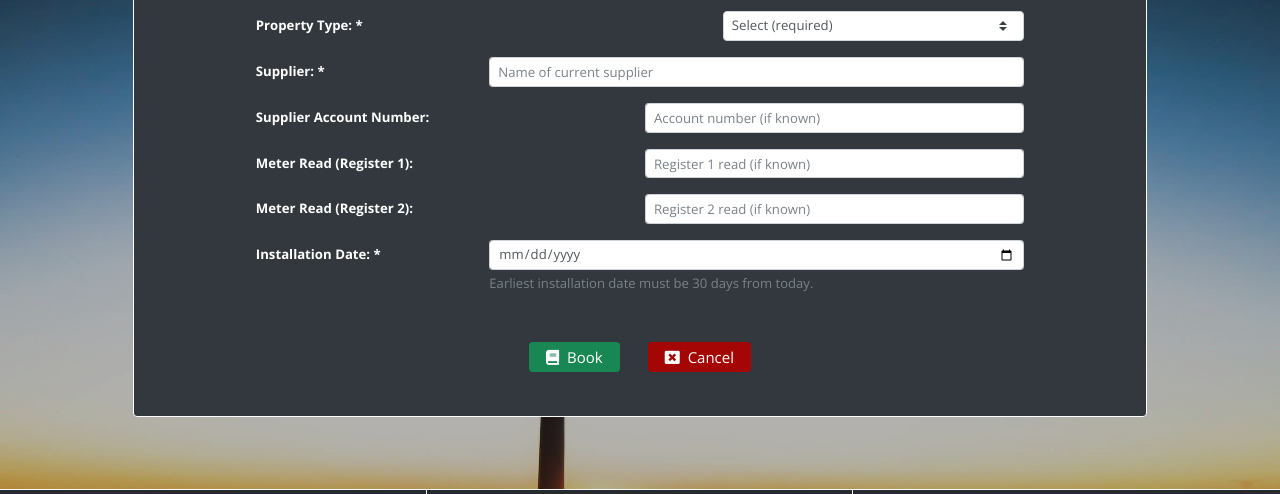
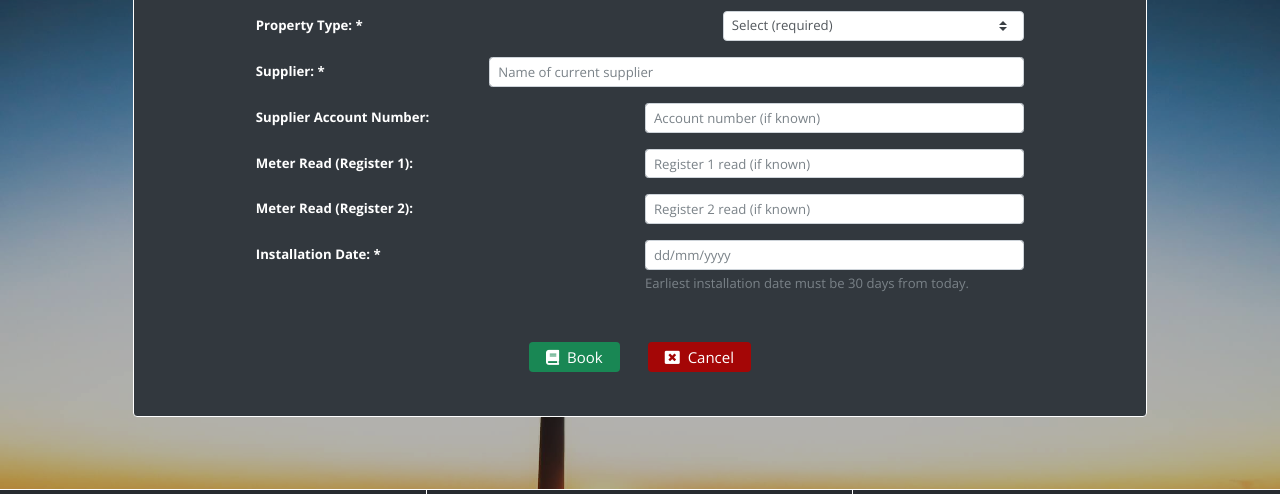
Before and after one commit to LukeGarnham/Wired-and-Wiser-MS3, a Flask app: page /book in a window 1280 px wide. Shown: the part 1003-1497 px from the top of the page. Run offline with Flask 2, Linux system fonts and the light colour scheme; some libraries are stand-ins or nearby versions.

Commit message:
Added jQuery UI datepicker to booking form.

```diff
--- a/static/js/script.js
+++ b/static/js/script.js
@@ -15,28 +15,6 @@
 //         }
 //     });
 // });
-
-// ----------------------------------------------------------------------------------------------------------Booking form date picker
-// Enforce a minimum date on the Booking form date picker.  Earliest booking date must be made 30 days in advance of today.
-// Solution found here:  https://stackoverflow.com/questions/32378590/set-date-input-fields-max-date-to-today
-// And here: https://stackoverflow.com/questions/44827066/add-30-days-to-a-current-date-js
-
-
-// if (document.getElementById("install_date")) {
-//     let today = new Date();
-//     today.setDate(today.getDate() + 30)
-//     let day = today.getDate();
-//     if (day < 10) {
-//         day = "0" + day;
-//     }
-//     let month = today.getMonth()+1;
-//     if (month < 10) {
-//         month = "0" + month;
-//     }
-//     let year = today.getFullYear();
-//     today = year+"-"+month+"-"+day;
-//     document.getElementById("install_date").setAttribute("min", today);
-// };
 
 // ----------------------------------------------------------------------------------------------------------Modals
 
@@ -62,10 +40,6 @@ $(document).ready(function() {
         $("#msn-modal").fadeOut();
     });
 
-    // Set up the install date with a datepicker widget using jQuery UI:  https://api.jqueryui.com/datepicker/
-    // $("#install_date" ).datepicker();
-    // $.datepicker.formatDate("dd/mm/yyyy");
-
     // ------------------------------------------------Delete Booking Modal
     // Open Delete Booking modal when button with id launch-delete-modal is clicked.
     $("#launch-delete-modal").click(function() {
@@ -76,4 +50,11 @@ $(document).ready(function() {
         $("#delete-booking-modal").fadeOut();
     });
 
+    // ----------------------------------------------------------------------------------------------------------Booking form date picker
+    // Set up the install date with a datepicker widget using jQuery UI:  https://api.jqueryui.com/datepicker/
+    $("#install_date" ).datepicker({
+        dateFormat: "dd/mm/yy",
+        minDate: 30,
+    });
+
 });
--- a/templates/base.html
+++ b/templates/base.html
@@ -7,6 +7,10 @@
     <link rel="stylesheet" href="https://stackpath.bootstrapcdn.com/bootswatch/4.5.2/slate/bootstrap.min.css" type="text/css">
     <!-- Link to FontAwesome v4.7 CDN: https://fontawesome.com/account/cdn -->
     <link rel="stylesheet" href="https://use.fontawesome.com/releases/v5.15.1/css/all.css" integrity="sha384-vp86vTRFVJgpjF9jiIGPEEqYqlDwgyBgEF109VFjmqGmIY/Y4HV4d3Gp2irVfcrp" crossorigin="anonymous">
+
+    <!-- jQuery UI Darkness CDN (for datepicker): https://cdnjs.com/libraries/jqueryui -->
+    <link rel="stylesheet" href="https://cdnjs.cloudflare.com/ajax/libs/jqueryui/1.12.1/themes/ui-darkness/jquery-ui.min.css" integrity="sha512-wuKDSLoFNLRNvjhJJao53G0AUbMzZn68/1MT6KiIDISqLBEu4/5wpjJW9EmJ1fEgTVd/LP8Ch8qktY3RVMzRhw==" crossorigin="anonymous" />
+
     <!-- Link to project CSS file -->
     <link rel="stylesheet" href="{{ url_for('static', filename='css/style.css') }}" type="text/css">
     {% block styles %}
@@ -131,7 +135,7 @@
     </footer>
     <!-- jQuery 3.5.1 uncompresses CDN: https://code.jquery.com/ -->
     <script src="https://code.jquery.com/jquery-3.5.1.js" integrity="sha256-QWo7LDvxbWT2tbbQ97B53yJnYU3WhH/C8ycbRAkjPDc=" crossorigin="anonymous"></script>
-    <!-- jQuery UI CDN: https://code.jquery.com/ -->
+    <!-- jQuery UI 1.12.1 CDN: https://code.jquery.com/ -->
     <script src="https://code.jquery.com/ui/1.12.1/jquery-ui.js" integrity="sha256-T0Vest3yCU7pafRw9r+settMBX6JkKN06dqBnpQ8d30=" crossorigin="anonymous"></script>
     <!-- Bootstrap v4.5 Bundle (CDN's): https://getbootstrap.com/docs/4.5/getting-started/introduction/#js -->
     <script src="https://cdn.jsdelivr.net/npm/bootstrap@4.5.3/dist/js/bootstrap.bundle.min.js" integrity="sha384-ho+j7jyWK8fNQe+A12Hb8AhRq26LrZ/JpcUGGOn+Y7RsweNrtN/tE3MoK7ZeZDyx" crossorigin="anonymous"></script>
--- a/templates/book.html
+++ b/templates/book.html
@@ -163,9 +163,9 @@
                                 </div>
                             </div>
                             <div class="form-group form-row">
-                                <label for="install_date" class="col-form-label col-form-label-sm col-12 col-md-3 offset-md-1 text-md-left font-weight-bold">Installation Date: *</label>
-                                <div class="col-12 col-md-7">
-                                    <input type="date" class="form-control form-control-sm text-center text-md-left" id="install_date" name="install_date" aria-describedby="dateHelpBlock" required>
+                                <label for="install_date" class="col-form-label col-form-label-sm col-12 col-md-5 offset-md-1 text-md-left font-weight-bold">Installation Date: *</label>
+                                <div class="col-12 col-md-5">
+                                    <input type="text" class="form-control form-control-sm text-center text-md-left" id="install_date" name="install_date" aria-describedby="dateHelpBlock" placeholder="dd/mm/yyyy" required>
                                     <small id="dateHelpBlock" class="form-text text-muted text-md-left">
                                         Earliest installation date must be 30 days from today.
                                     </small>
```
